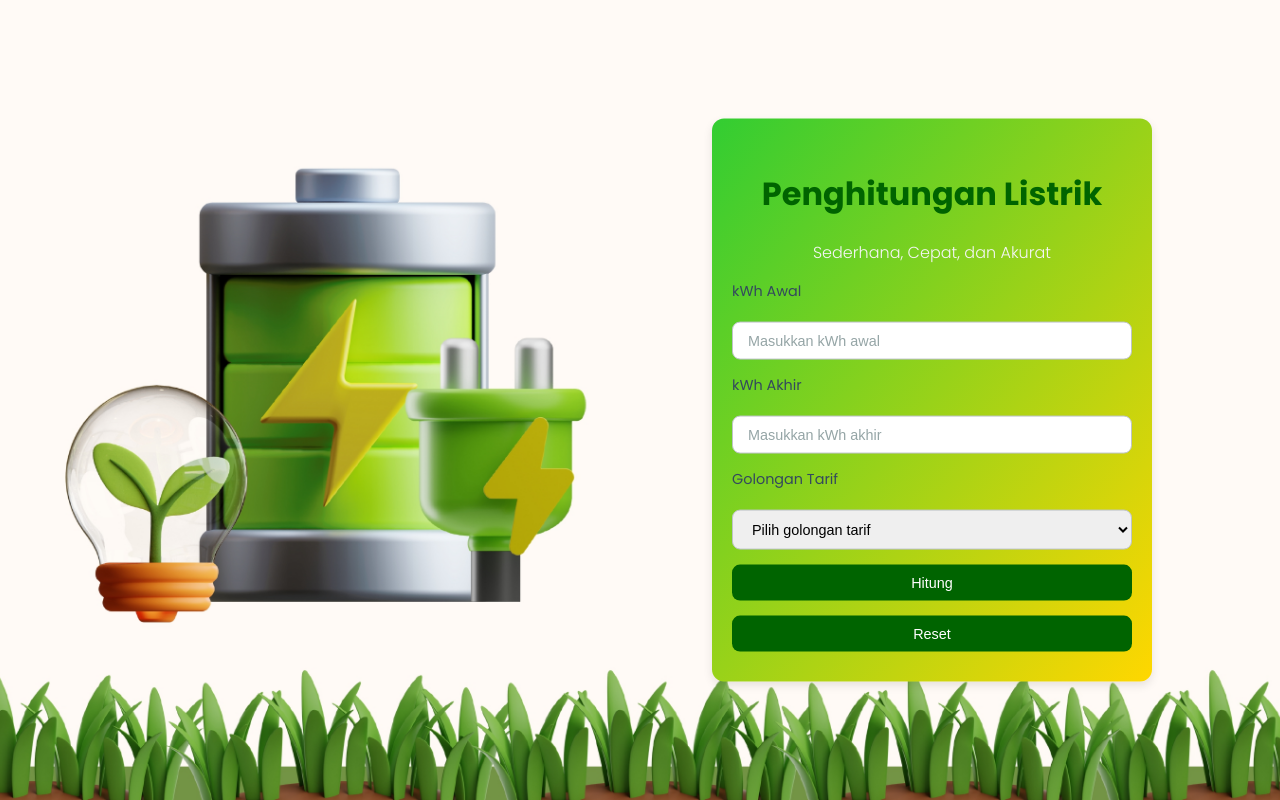
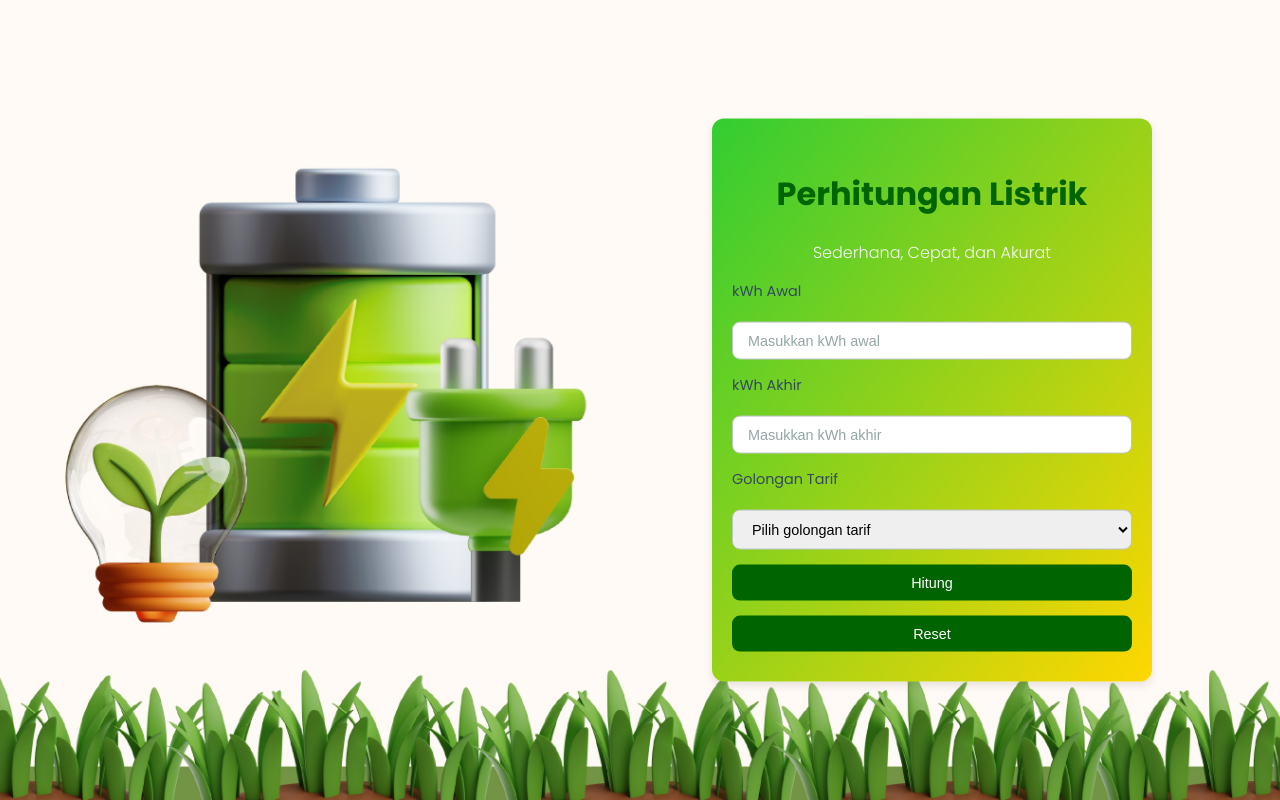
Before and after one commit to bluebbearth/penghitungan-listrik, a plain HTML site: page index.html in a window 1280 px wide. Drawn offline with Linux system fonts and the light colour scheme.

Commit message:
Update index.html

```diff
--- a/index.html
+++ b/index.html
@@ -3,7 +3,7 @@
   <head>
     <meta charset="UTF-8" />
     <meta name="viewport" content="width=device-width, initial-scale=1.0" />
-    <title>Penghitungan Listrik</title>
+    <title>Perhitungan Listrik</title>
     <!-- Google Fonts -->
     <link href="https://fonts.googleapis.com/css2?family=Poppins:wght@300;400;700&display=swap" rel="stylesheet" />
     <!-- CSS -->
@@ -12,7 +12,7 @@
   <body>
     <div class="container">
       <header>
-        <h1>Penghitungan Listrik</h1>
+        <h1>Perhitungan Listrik</h1>
         <p>Sederhana, Cepat, dan Akurat</p>
       </header>
       <form id="form-listrik">
```
